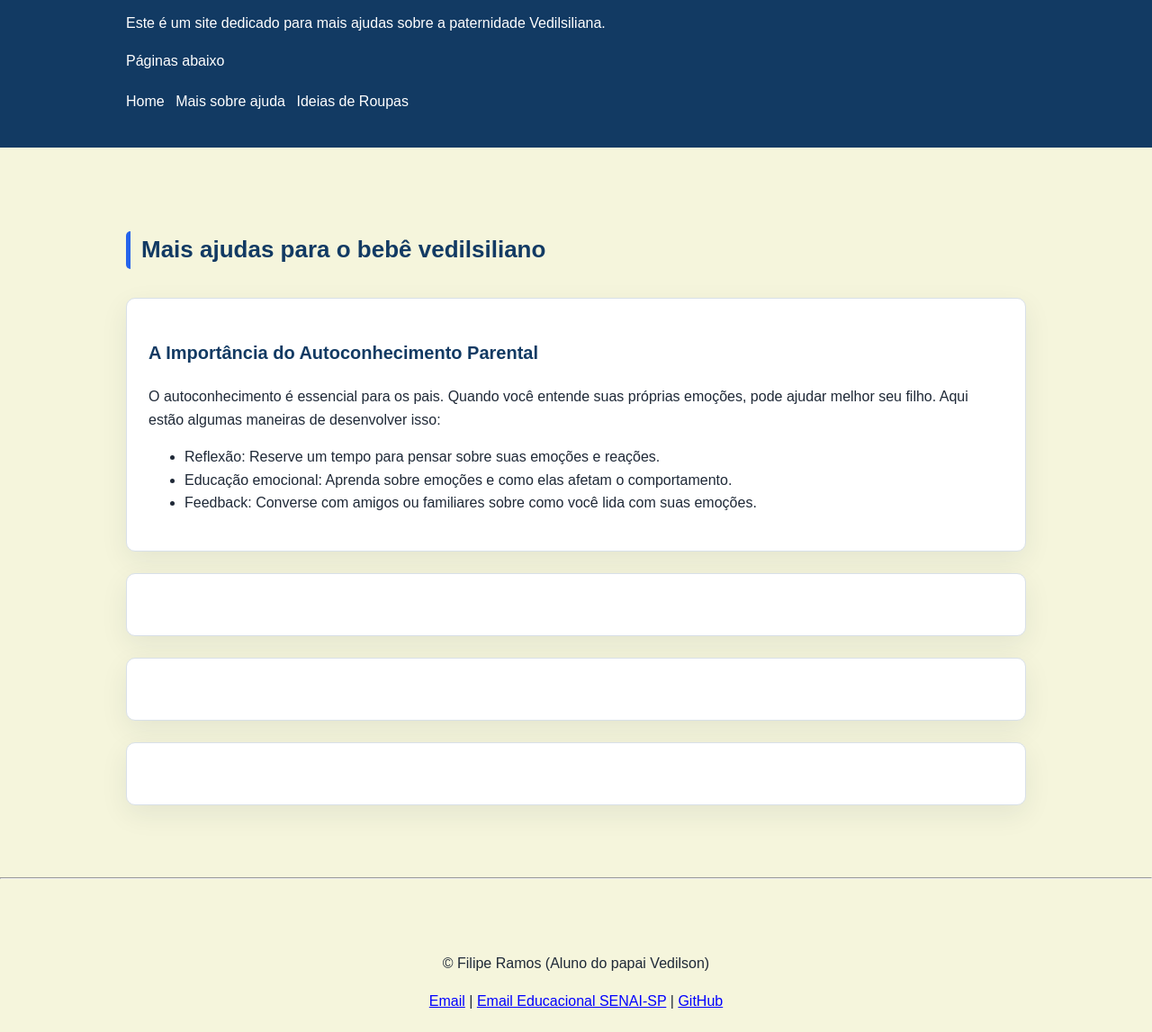
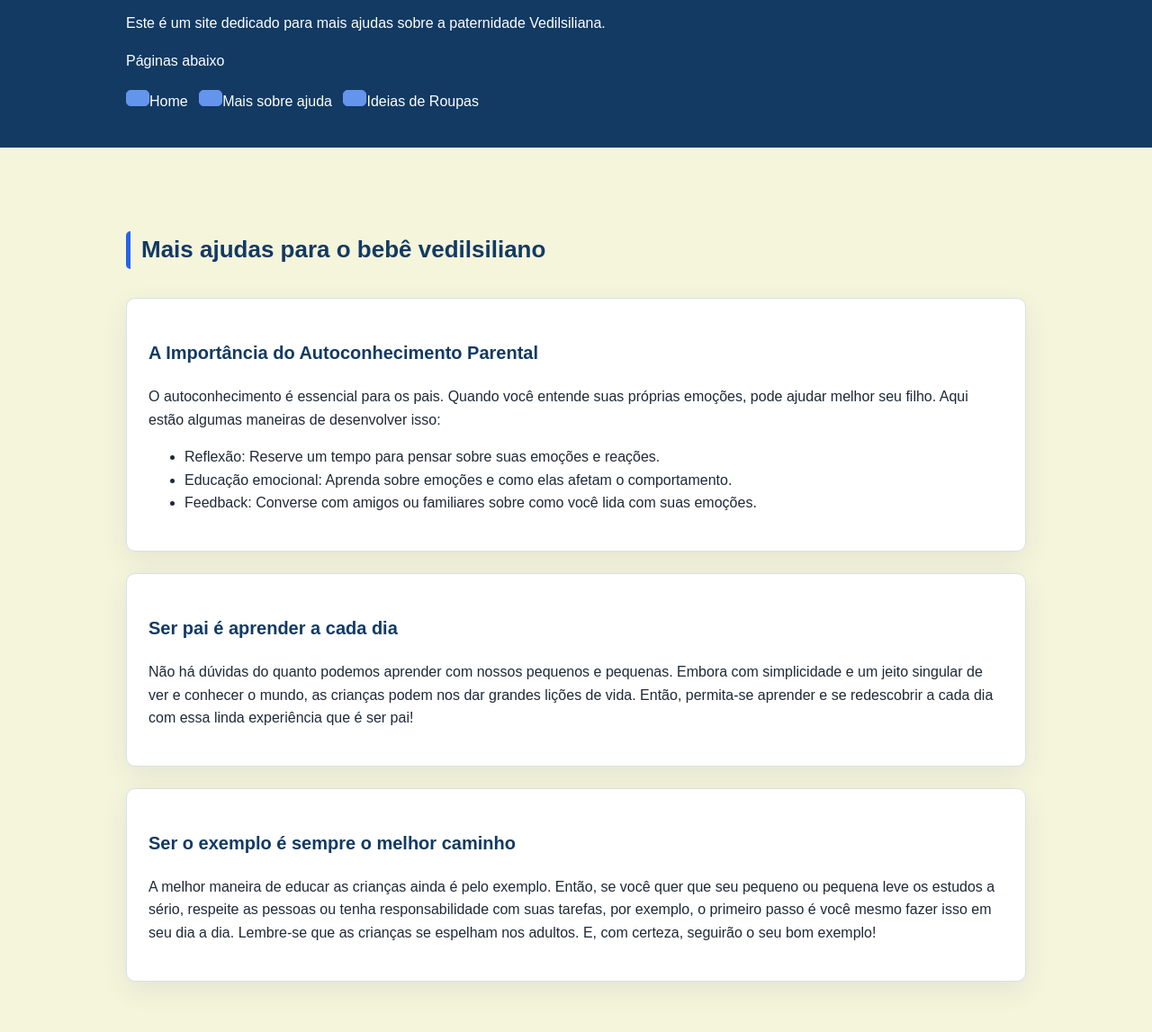
Before and after one commit to FilipeRamos-Dev/site-paternidade-professor, a plain HTML site: page pages/OutrasAjudas.html in a window 1280 px wide. Shown: the part 153-1300 px from the top of the page at 90% size. Drawn offline with Linux system fonts and the light colour scheme.

Commit message:
Término da atividade: Adicionei links e completei a page restante

```diff
--- a/pages/OutrasAjudas.html
+++ b/pages/OutrasAjudas.html
@@ -22,9 +22,9 @@
 
             <nav class="menu-principal">
                 <ul class="menu-lista">
-                    <li><a class="menu link" href="./index.html"></a>Home</li>
-                    <li><a class="menu link" href="./pages/OutrasAjudas.html"></a>Mais sobre ajuda</li>
-                    <li><a class="menu link" href="./pages/IdeiasRoupasBebes.html"></a>Ideias de Roupas</li>
+                    <li><a class="menu-link" href="../index.html"></a>Home</li>
+                    <li><a class="menu-link" href="../pages/OutrasAjudas.html"></a>Mais sobre ajuda</li>
+                    <li><a class="menu-link" href="../pages/IdeiasRoupasBebes.html"></a>Ideias de Roupas</li>
                 </ul>
             </nav>
         </div>
@@ -47,21 +47,23 @@
                         </p>
                     </article>
                     <article class="card">
-                        <h3></h3>
+                        <h3>Ser pai é aprender a cada dia</h3>
                         <p>
-
+                            Não há dúvidas do quanto podemos aprender com nossos pequenos e pequenas.
+                            Embora com simplicidade e um jeito singular de ver e conhecer o mundo,
+                            as crianças podem nos dar grandes lições de vida.
+                            Então, permita-se aprender e se redescobrir a cada dia com essa linda experiência que é ser pai!
                         </p>
                     </article>
                     <article class="card">
-                        <h3></h3>
+                        <h3>Ser o exemplo é sempre o melhor caminho</h3>
                         <p>
-
-                        </p>
-                    </article>
-                    <article class="card">
-                        <h3></h3>
-                        <p>
-
+                            A melhor maneira de educar as crianças ainda é pelo exemplo.
+                            Então, se você quer que seu pequeno ou pequena leve os estudos a sério,
+                            respeite as pessoas ou tenha responsabilidade com suas tarefas, por exemplo,
+                            o primeiro passo é você mesmo fazer isso em seu dia a dia.
+                            Lembre-se que as crianças se espelham nos adultos.
+                            E, com certeza, seguirão o seu bom exemplo!
                         </p>
                     </article>
                 </div>
```
Also changed, not shown: pages/IdeiasRoupasBebes.html (+3 -3 lines), 2 other files.
